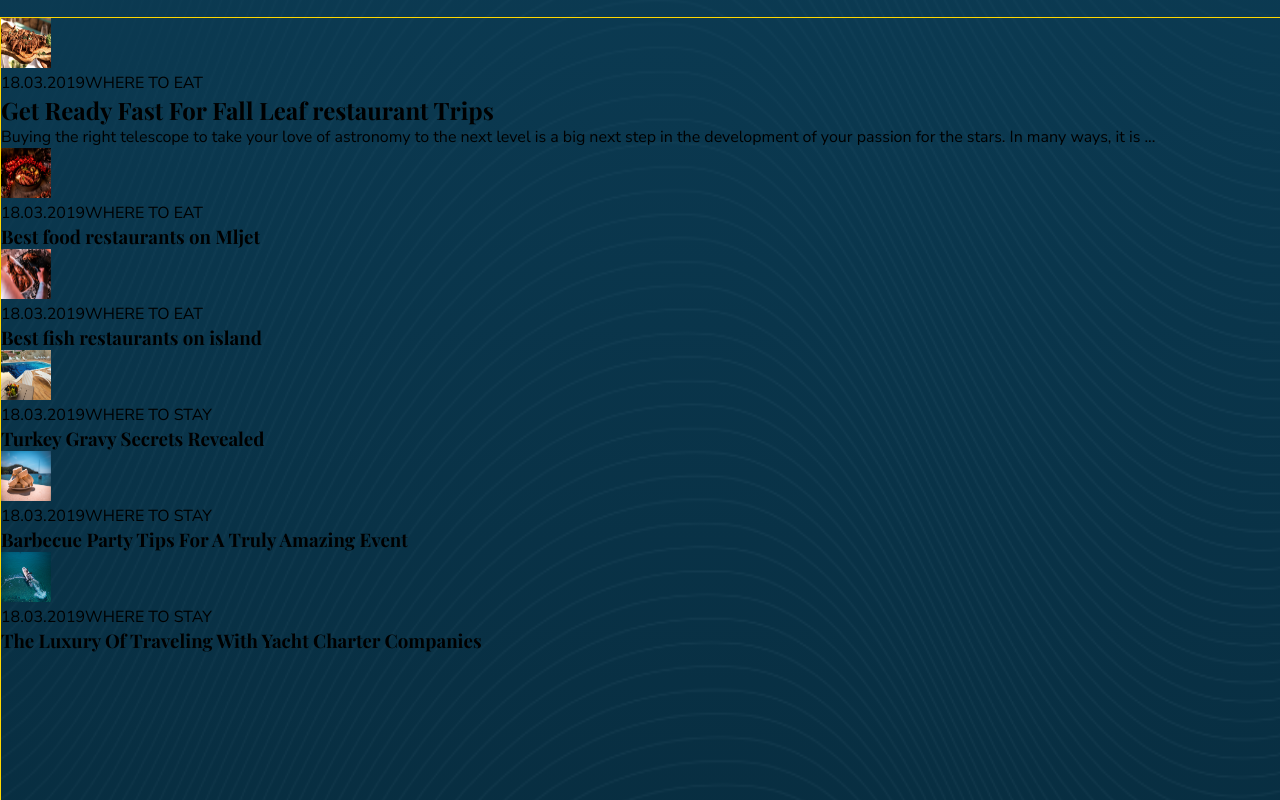
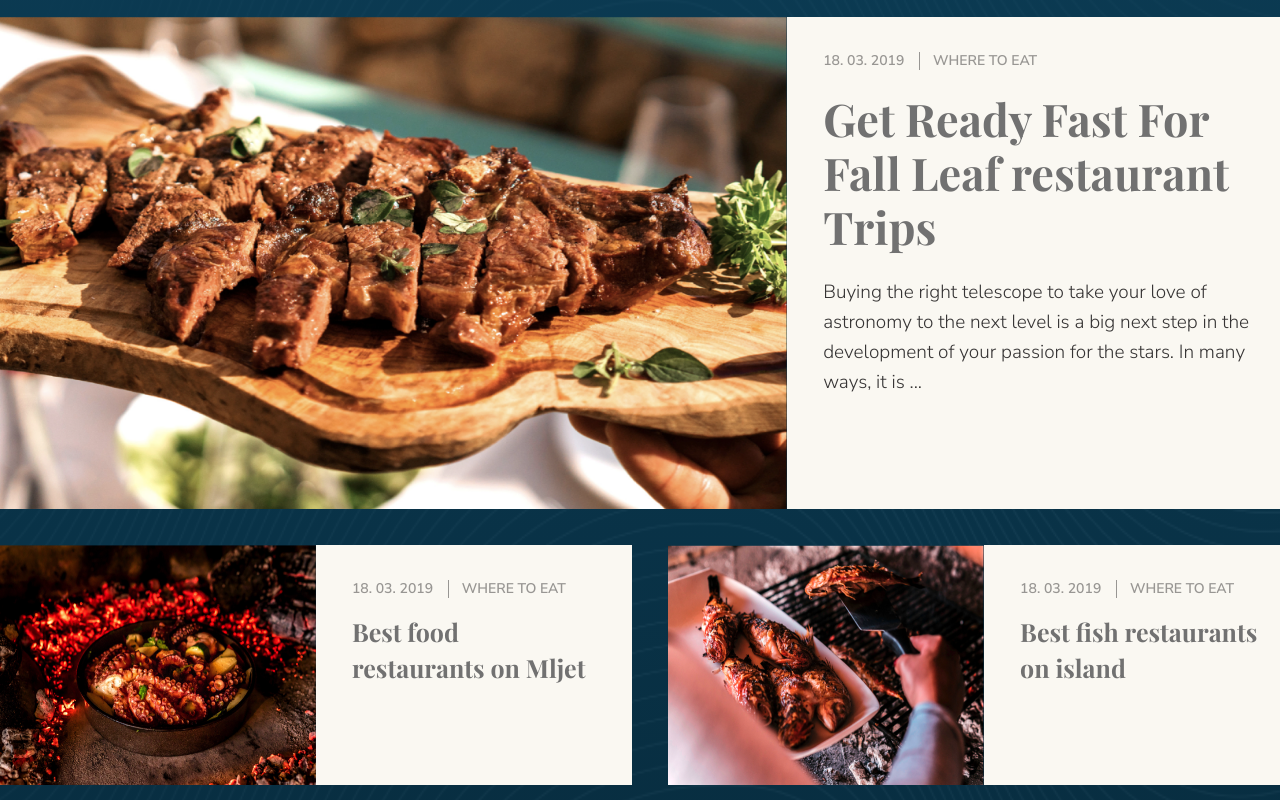
Before and after one commit to GoranTurkalj/Mljet-Experience, a website built with webpack: page src/index.html in a window 1280 px wide. Shown: the part 1120-1920 px from the top of the page. Built offline with nearby package versions, Linux system fonts and the light colour scheme.

Commit message:
styled news

```diff
--- a/src/index.html
+++ b/src/index.html
@@ -61,83 +61,87 @@
       <section class="news-section">
         <h2 class="hide-element">News</h2>
         <!--Featured news article-->
-        <article>
-          <div>
-            <img src="./assets/news/news-featured.png" alt="featured news" />
-          </div>
-          <div>
-            <div><span>18.03.2019</span><span>WHERE TO EAT</span></div>
-            <h2>Get Ready Fast For Fall Leaf restaurant Trips</h2>
-            <p>
+        <div class="news-section__featured">
+          <article class="news news--featured">
+               <img
+                src="./assets/news/news-featured.png"
+                alt="featured news" />
+            <div class="news__content">
+              <p class="news__header"><time datetime="2019-03-18">18. 03. 2019</time><span>WHERE TO EAT</span></p>
+              <h2 class="news__title news__title--featured">Get Ready Fast For Fall Leaf restaurant Trips</h2>
+              <p class="news__text">
                 Buying the right telescope to take your love of astronomy to the
                 next level is a big next step in the development of your passion
                 for the stars. In many ways, it is ...
               </p>
             </div>
           </article>
+        </div>
         <!--Where to eat articles-->
-        <article>
-          <div>
+        <div class="news-section__food">
+          <article class="news news--food">
             <img
+                class="news__img"
                 src="./assets/news/best-food.png"
                 alt="best food restaurants"
             />
-          </div>
-          <div>
-            <div><span>18.03.2019</span><span>WHERE TO EAT</span></div>
-            <h3>Best food restaurants on Mljet</h3>
+            <div class="news__content">
+              <p class="news__header"><time datetime="2019-03-18">18. 03. 2019</time><span>WHERE TO EAT</span></p>
+              <h3 class="news__title">Best food restaurants on Mljet</h3>
             </div>
           </article>
-        <article>
-          <div>
+          <article class="news news--food">
             <img
+                class="news__img"
                 src="./assets/news/best-fish.png"
                 alt="best fish restaurants"
             />
-          </div>
-          <div>
-            <div><span>18.03.2019</span><span>WHERE TO EAT</span></div>
-            <h3>Best fish restaurants on island</h3>
+            <div class="news__content">
+              <p class="news__header"><time datetime="2019-03-18">18. 03. 2019</time><span>WHERE TO EAT</span></p>
+              <h3 class="news__title">Best fish restaurants on island</h3>
             </div>
           </article>
-        <!--Where to stay  articles-->
-        <article>
-          <div>
-            <img src="./assets/news/turkey-gravy.png" alt="turkey gravy" />
         </div>
-          <div>
-            <div><span>18.03.2019</span><span>WHERE TO STAY</span></div>
-            <h3>Turkey Gravy Secrets Revealed</h3>
+        <!--Where to stay articles-->
+        <div class="news-section__stay">
+          <article class="news news--stay">
+            <img
+              class="news__img"
+              src="./assets/news/turkey-gravy.png"
+              alt="turkey gravy"
+            />
+            <div class="news__content">
+              <p class="news__header news__header--stay"><time datetime="2019-03-18">18. 03. 2019</time><span>WHERE TO STAY</span></p>
+              <h3 class="news__title">Turkey Gravy Secrets Revealed</h3>
             </div>
           </article>
-        <article>
-          <div>
+          <article class="news news--stay">
             <img
+              class="news__img"
               src="./assets/news/barbecue-party.png"
               alt="barbecue party tips"
             />
-          </div>
-          <div>
-            <div><span>18.03.2019</span><span>WHERE TO STAY</span></div>
-            <h3>Barbecue Party Tips For A Truly Amazing Event</h3>
+            <div class="news__content">
+              <p class="news__header news__header--stay"><time datetime="2019-03-18">18. 03. 2019</time><span>WHERE TO STAY</span></p>
+              <h3 class="news__title">Barbecue Party Tips For A Truly Amazing Event</h3>
             </div>
           </article>
-        <article>
-          <div>
+          <article class="news news--stay">
             <img
+              class="news__img"
               src="./assets/news/luxury-travel.png"
               alt="luxury travel charter"
             />
-          </div>
-          <div>
-            <div><span>18.03.2019</span><span>WHERE TO STAY</span></div>
-            <h3>The Luxury Of Traveling With Yacht Charter Companies</h3>
+            <div class="news__content">
+              <p class="news__header news__header--stay"><time datetime="2019-03-18">18. 03. 2019</time><span>WHERE TO STAY</span></p>
+              <h3 class="news__title">The Luxury Of Traveling With Yacht Charter Companies</h3>
             </div>
           </article>
+        </div>
       </section>
     </div>
-      <!--ABOUT MLJET SECTION-->
-      <section class="about-section">
+      <!--ABOUT MLJET SECTION WITH VIDEO PLAYER-->
+      <section class="video-section">
         <article class="info-widget">
            <div class="info-widget__header">
              <div class="info-widget__line"></div>
@@ -154,7 +158,7 @@
             </p>
         </article>
       </section>
-      <!--BEAUTIES OF MLJET SECTION-->
+      <!--BEAUTIES OF MLJET SECTION WITH SLIDER-->
       <section>
         <article class="info-widget">
            <div class="info-widget__header">
@@ -166,7 +170,7 @@
             </p>
         </article>
         <h3 class="hide-element">Image Slider</h3>
-        <div class="slider-section">SLIDER JAVASCRIPT</div>
+        <div class="slider">SLIDER JAVASCRIPT</div>
       </section>
       <!--BOTTOM BANNER SECTION-->
       <section class="banner-section">
--- a/src/styles/base/_typography.scss
+++ b/src/styles/base/_typography.scss
@@ -20,6 +20,7 @@ $greyHeading: #717171; //Refers to every heading except h1 hero and "How to reac
 $reachHeading: #363434bf; //How to reach Mljet heading
 $tinyTxtColor: #717171; //Footer legal text
 $quoteTxtColor: #36343440;
+$newsHeaderColor:#36343480; //In news header, 50% opacity
 
 
 
@@ -28,8 +29,9 @@ $quoteTxtColor: #36343440;
 $lhHero: 6rem; //96px;
 $lhHeaderLinks: 1.375rem; // 22px originalno - only navbar links and dropdown menu links
 $lhTxt: 1.875rem; //Originalno je 23px(?), stavljeno na 30px jer ne odgovara razmaku sa slike, refers to all text, including hero sub text
-$lhTinyTxt: 24px; //Originalno je 17px(?) Refers to dates and location in news posts, and footer text
-$lhSmallHeadings: 1.875rem; //30px, za headinge u categories i u news (osim featured headinga)
+$lhTinyTxt: 1.5rem; //Originalno je 17px(?), stavljeno na 24px - Refers to dates and location in news posts, and footer text
+$lhSmallHeadings: 1.875rem; //30px, za headinge u categories
+$lhNewsHeadings: 2.25rem; //Po dizajnu je 30px, ali ne odgovara vizualno, povećano na 36px.  Ne primjenjuje se na featured heading.
 $lhMediumHeadings: 3.375rem; //54px, Featured News Heading, About Mljet, Beautifes of Mljet, How to Reach Mljet
 $lhQuote: 4.5rem; //72px, za citat
 
--- a/src/styles/components/_info-widget.scss
+++ b/src/styles/components/_info-widget.scss
@@ -1,17 +1,14 @@
-.info-widget {
-  background-color: lightgreen;
-}
 
 .info-widget__header {
-    display: flex;
-    align-items: center;
-    background-color: gold;
-    margin-bottom: 3.125rem;
+  display: flex;
+  align-items: center;
+
+  margin-bottom: 3.125rem;
 }
 
 .info-widget__line {
-    @include horizontalLine(220px, 1px);
-
+  @include horizontalLine(260px, 1px);
+  margin-top: 1rem;
 }
 
 .info-widget__title {
--- /dev/null
+++ b/src/styles/components/_news.scss
@@ -0,0 +1,109 @@
+.news {
+  height: 100%;
+  margin-bottom: 2.25rem; //it's the same in desktop or mobile
+  display: flex;
+  flex-direction: column; //sve kartice su okomite po defaultu - zatim na mobile se za gornje tri upali flex klasa koja ih vrati na okomito jer one na desktopu moraju biti horizontalne.
+  justify-content: space-between;
+}
+
+//Refers only to single featured news post
+.news--featured {
+  flex-direction: row;
+
+  img {
+    height: 100%;
+    width: 62.8%;
+  }
+}
+
+//Refers to the second two articles
+.news--food {
+  width: 48.6%;
+  flex-direction: row;
+
+  img {
+    height: 100%;
+    width: 50%;
+  }
+
+  div {
+    width: 50%;
+  }
+}
+
+//Refers to last three news articles
+.news--stay {
+  width: 31.7%;
+
+  img {
+    height: 58.5%;
+    width: 100%;
+  }
+
+  div {
+    height: calc(100% - 58.5%);
+  }
+}
+
+//Individual tags in news component
+
+.news__img--featured {
+  width: 51rem;
+}
+
+.news__content {
+  background-color: $bgWhite;
+  padding: 2rem 2.25rem;
+}
+
+.news__header {
+  width: 13.375rem;
+  display: flex;
+  justify-content: space-between;
+  position: relative;
+
+  span,
+  time {
+    color: $newsHeaderColor;
+    font-weight: $txtSemiBold;
+    line-height: $lhTinyTxt;
+    font-size: $fsTinyTxt;
+  }
+
+  &::after {
+    content: "";
+    width: 1px;
+    height: 18px;
+    position: absolute;
+    left: 45%;
+    top: 50%;
+    transform: translateY(-50%); //centering in combination with top
+    background-color: $newsHeaderColor; //Po dizajnu je  #717171 (greyHeading), ali ovako više liči na sliku.
+  }
+}
+
+.news__header--stay {
+  width: 14rem; //mrvicu dulji nego obična verzija
+  &::after {
+    left: 43%;
+  }
+}
+
+.news__title {
+  color: $greyHeading;
+  line-height: $lhNewsHeadings;
+  font-weight: $headBold;
+  font-size: $fsSmallHeadings;
+  margin-top: 0.8125rem;
+}
+
+.news__title--featured {
+  @include mediumHeadingStyle();
+  margin: 1.125rem 0 1.5rem 0;
+}
+
+.news__text {
+  @include normalTextStyle();
+}
+
+//**************************************  MEDIA QUERIES **************************************//
--- a/src/styles/layout/_news-section.scss
+++ b/src/styles/layout/_news-section.scss
@@ -1,12 +1,24 @@
 .news-section {
-   // background-color: rgb(35, 124, 124);
     width: 81.25rem; //1300px;
     height: 81rem; //1296px;
     margin: 0 auto;
-    border: 1px solid gold;
+    display: flex;
+    flex-direction: column;
+    justify-content: space-between;
+
 }
 
-.news-section img {
-    width: 50px;
-    height: 50px;
+.news-section__featured {
+    height: 30.75rem;
+    display: flex;
 }
+.news-section__food {
+    height: 15rem;
+    display: flex;
+    justify-content: space-between;
+}
+.news-section__stay {
+    height: 30.75rem;
+    display: flex;
+    justify-content: space-between;
+}
--- a/src/styles/layout/_slider-section.scss
+++ b/src/styles/layout/_slider.scss
@@ -1,3 +1,3 @@
-.slider-section {
+.slider {
     margin-bottom: 6.125rem;
 }
--- /dev/null
+++ b/src/styles/layout/_video-section.scss
@@ -0,0 +1,4 @@
+.video-section {
+  margin-top: 6.75rem;
+
+}
--- a/src/styles/main.scss
+++ b/src/styles/main.scss
@@ -6,7 +6,6 @@
 //Import utilities
 @import "./utilities/variables";
 @import "./utilities/mixins";
-@import "./utilities/helpers";
 
 //Import backgrounds
 @import "./base/backgrounds";
@@ -15,14 +14,19 @@
 @import "./layout/header";
 @import "./layout/hero-section";
 @import "./layout//news-section";
-@import "./layout/slider-section";
+@import "./layout/video-section";
+@import "./layout/slider";
 @import "./layout/banner-section";
 @import "./layout/footer";
 
 //Import components
 @import "./components/logos";
 @import "./components/navbar";
+@import "./components/news";
 @import "./components/info-widget"; //About Mljet and Beauties of Mljet
 @import "./components/contact-info";
 @import "./components/social-media";
 @import "./components/legal-info";
+
+//Import Helpers
+@import "./utilities/helpers";
--- a/src/styles/utilities/_helpers.scss
+++ b/src/styles/utilities/_helpers.scss
@@ -8,9 +8,3 @@
   position: absolute;
   width: 1px;
 }
-
-
-//Vertical line
-.divider {
-    border-left: 1px solid black;
-}
--- a/src/styles/utilities/_variables.scss
+++ b/src/styles/utilities/_variables.scss
@@ -1,2 +1,6 @@
-//*****************   Border Colors    *****************************/
-$hrBorderStyle: solid #37343480;  //Use on horizontal lines
+//*****************   Border Colors    *****************************//
+$hrBorderStyle: solid #37343480; //Use on horizontal lines
+
+//******************  Background Colors  ****************************//
+
+$bgWhite: #faf8f2; //news articles
```
Also changed, not shown: src/styles/components/_contact-info.scss (+0 -17 lines). Lines whose indentation alone changed are shown as unchanged.
